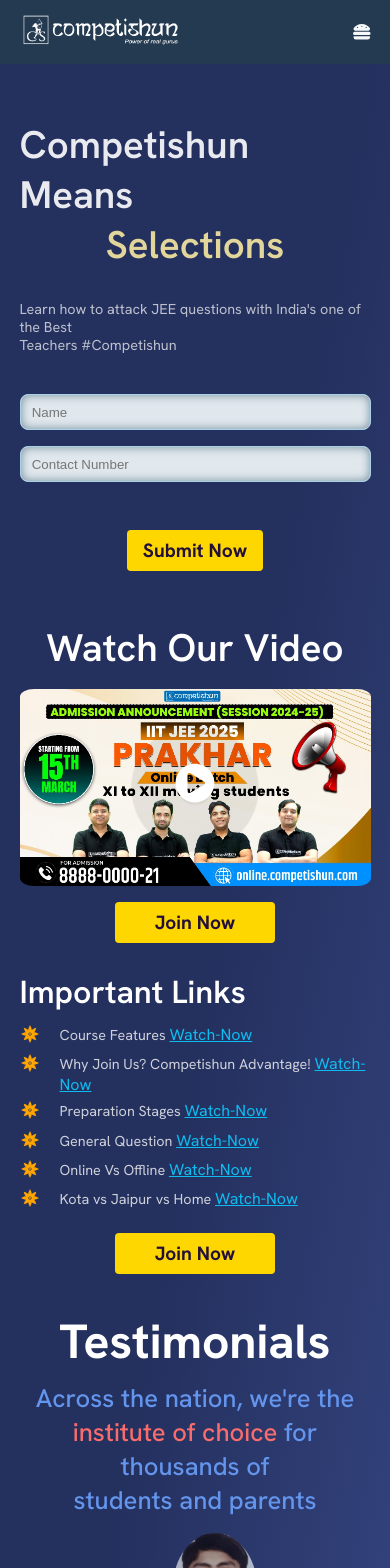
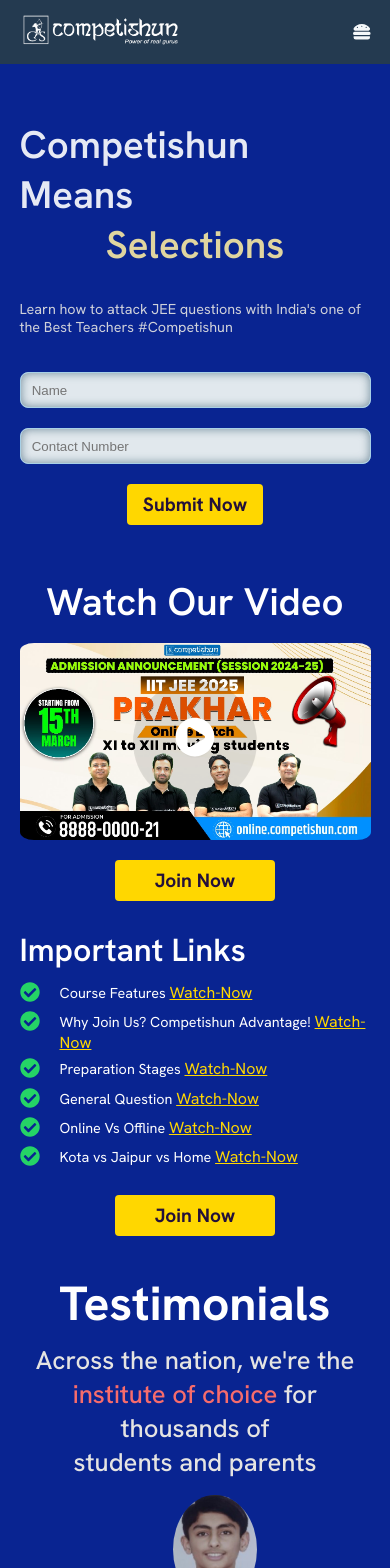
Before and after one commit to Shankar-001/Competishun, a React (Vite) app: page /enroll-now in a window 390 px wide. Shown: the top 1568 px of the page. Built offline with nearby package versions, Linux system fonts and the light colour scheme; no server answers.

Commit message:
css and design wise changes

```diff
--- a/src/components/Course/CourseCardDetails.jsx
+++ b/src/components/Course/CourseCardDetails.jsx
@@ -61,10 +61,10 @@
       isAvailable: data.Advantages,
     },
     { key: 'Stages', label: 'Preparation Stages', isAvailable: data.Stages },
-    { key: 'GeneralQNA', label: 'General Question', isAvailable: data.GeneralQNA },
+    { key: 'GeneralQNA', label: 'General Questions', isAvailable: data.GeneralQNA },
     {
       key: 'OnlineVsOffline',
-      label: 'Online Vs Offline',
+      label: 'Online vs Offline',
       isAvailable: data.OnlineVsOffline,
     },
     {
--- a/src/components/LandingComponent/LandingFAQ.jsx
+++ b/src/components/LandingComponent/LandingFAQ.jsx
@@ -6,7 +6,7 @@
   return (
     <div className="certificateFaq">
       <div className="faqContainer">
-        <div className="faqContent">Competishun FAQ’s</div>
+        <div className="faqContent">Frequently Asked Questions</div>
         <div className="faqContent1">
           <FaqContent
             text="How can recipients validate their certificates?"
--- a/src/components/LandingComponent/LandingHomeSection.jsx
+++ b/src/components/LandingComponent/LandingHomeSection.jsx
@@ -141,14 +141,13 @@
               </span>
             </h1>
             <p>
-              Learn how to attack JEE questions with India's one of the Best
-              <br />
-              Teachers #Competishun
+              Learn how to attack JEE questions with India's one of the Best Teachers #Competishun
+              {/* One of the most trusted online coaching platforms for IIT JEE and NEET preparation */}
             </p>
           </div>
-          <div className="landing-img">
+          {/* <div className="landing-img">
             <img src={HighlightImg} alt="" />
-          </div>
+          </div> */}
         </div>
       </div>
 
--- a/src/components/LandingComponent/LandingWhyCompethisun.jsx
+++ b/src/components/LandingComponent/LandingWhyCompethisun.jsx
@@ -2,6 +2,7 @@
 import { GiFlowerStar } from 'react-icons/gi';
 import gif from '../../assets/click2.gif';
 import { GiClick } from 'react-icons/gi';
+import { FaCheckCircle } from "react-icons/fa";
 export const LandingWhyCompethisun = () => {
 
   return (
@@ -15,7 +16,7 @@
           <div className="box1" id="abc">
             <div className="check-logo">
               {/* <LuCheckCircle color="orage" className='check' /> */}
-              <GiFlowerStar color="orange" className="check" />
+              <FaCheckCircle color="#25D366" className="check" />
             </div>
             <div className="info">
 
@@ -30,14 +31,14 @@
                 href="https://youtu.be/l2tLkv_t15k?feature=shared"
                 target="_blank"
               >
-                <GiClick color="orange" className="check" />
+                <GiClick color="green" className="check" />
               </a>
             </div> */}
           </div>
 
           <div className="box1">
             <div className="check-logo">
-              <GiFlowerStar color="orange" className="check" />
+              <FaCheckCircle color="#25D366" className="check" />
             </div>
             <div className="info">
 
@@ -51,7 +52,7 @@
 
           <div className="box1">
             <div className="check-logo">
-              <GiFlowerStar color="orange" className="check" />
+              <FaCheckCircle color="#25D366" className="check" />
             </div>
             <div className="info">
 
@@ -65,7 +66,7 @@
 
           <div className="box1">
             <div className="check-logo">
-              <GiFlowerStar color="orange" className="check" />
+              <FaCheckCircle color="#25D366" className="check" />
             </div>
             <div className="info">
 
@@ -79,7 +80,7 @@
 
           <div className="box1">
             <div className="check-logo">
-              <GiFlowerStar color="orange" className="check" />
+              <FaCheckCircle color="#25D366" className="check" />
             </div>
             <div className="info">
 
@@ -93,7 +94,7 @@
 
           <div className="box1">
             <div className="check-logo">
-              <GiFlowerStar color="orange" className="check" />
+              <FaCheckCircle color="#25D366" className="check" />
             </div>
             <div className="info">
 
--- a/src/components/LandingComponent/ResultSection.jsx
+++ b/src/components/LandingComponent/ResultSection.jsx
@@ -6,7 +6,7 @@
 const ResultSection = () => {
   const JeeMainsResult = [
     {
-      title: '🎯Jee Main Result',
+      title: '🎯JEE Main Results',
       description: 'Best and quality result from Jee Mains Exams',
       numbers1: '1924',
       numbers2: '1730',
@@ -14,7 +14,7 @@
       selction: 'selections',
     },
     {
-      title: '🎯 Jee Advanced Result',
+      title: '🎯 JEE Advanced Results',
       description: 'Best and quality result from Jee Mains Exams',
       numbers1: '775',
       numbers2: '752',
--- a/src/index.css
+++ b/src/index.css
@@ -17,12 +17,12 @@
   --landing-darkest-bg-color: #24305E;
   --landing-primary-color: #F8E9A1;
   --landing-secondary-color: #F76C6C;
-  --landing-desc-color: #ced1da;
+  --landing-desc-color: #e5e4e2;
   --landing-main-head-color: white;
-  --landing-sub-head-color: #6495ED;
+  --landing-sub-head-color: #e5e4e2;
   --landing-btn-background-color: var(--golden-color);
   --landing-button-color: #23103A;
-  --landing-bg-liner-grad: linear-gradient(100deg, #24305E 35%, #374785 70%, #A8D0E6 100%);
+  --landing-bg-liner-grad: #092491;
   --hero-bg-liner-grad: linear-gradient(104deg, #0061FF 30.47%, #60EFFF 108.71%);
   --text-liner-grad: linear-gradient(93deg, #0D47A1 49.87%, #2E93CA 85.58%);
   --ip-border-clr: #243a50;
@@ -2900,7 +2900,7 @@
   align-items: start;
   grid-template-columns: 2fr 1fr;
   gap: 5rem;
-  margin-top: 11rem;
+  margin-top: 6rem;
 }
 @media (max-width: 40em) {
   .Landing-Page-Main-Container .landing-highlight .landing-info-container .landing-info-subcontainer {
@@ -2953,6 +2953,7 @@
   font-size: 1.8rem;
   font-weight: 400;
   font-family: var(--font-family);
+  margin-bottom: 2.5rem;
 }
 @media (max-width: 40em) {
   .Landing-Page-Main-Container .landing-highlight .landing-info-container .landing-info-subcontainer .landing-info p {
@@ -2982,8 +2983,6 @@
   }
 }
 .Landing-Page-Main-Container .landing-highlight .landing-home-contact-field {
-  margin-top: 5rem;
-  margin-bottom: 2.5rem;
   margin-left: 5%;
   align-self: start;
   justify-self: start;
@@ -2991,7 +2990,7 @@
 .Landing-Page-Main-Container .landing-highlight .landing-home-contact-field form input {
   border: 0.2rem solid var(--landing-medium-bg-color);
   border-radius: 1rem;
-  margin-bottom: 2rem;
+  margin-bottom: 2.5rem;
   background-color: var(--light-bg-color);
   height: 4.5rem;
   width: 100%;
@@ -3008,7 +3007,6 @@
     justify-self: center;
     margin-top: 2rem;
     margin-left: 0;
-    margin-bottom: 2rem;
   }
 }
 .Landing-Page-Main-Container .landing-highlight .btn {
@@ -3038,7 +3036,6 @@
     align-self: center;
     justify-self: center;
     margin-left: 0;
-    margin-top: 2rem;
   }
 }
 .Landing-Page-Main-Container .landing-video-container {
@@ -3165,8 +3162,8 @@
   border-radius: 0.5rem;
   width: fit-content;
   padding: 1rem 5rem;
+  margin-top: 2.5rem;
   margin-bottom: 2.5rem;
-  margin-top: 2rem;
   font-weight: 700;
   font-size: 2.4rem;
   align-self: center;
@@ -3907,6 +3904,7 @@
   font-weight: 600;
   font-family: var(--font-family);
   color: var(--landing-main-head-color);
+  text-align: center;
   margin-top: 3%;
   margin-bottom: 3%;
 }
@@ -3918,9 +3916,9 @@
   }
 }
 .Landing-Page-Main-Container .certificateFaq .faqContainer .faqContent1 .faqSubContent {
-  border: 0.1rem dashed var(--landing-medium-bg-color);
-  padding: 2rem;
-  margin-bottom: 2%;
+  border-bottom: 0.1rem solid var(--landing-medium-bg-color);
+  padding: 1rem 0;
+  margin-bottom: 1%;
 }
 .Landing-Page-Main-Container .certificateFaq .faqContainer .faqContent1 .faqSubContent h2 {
   color: var(--landing-sub-head-color);
@@ -3949,7 +3947,7 @@
   font-size: 1.8rem;
   font-weight: 400;
   font-family: var(--font-family);
-  color: var(--landing-desc-color);
+  color: #aabbcd;
   margin-top: 1%;
   margin-right: 10%;
   text-align: justify;
@@ -4011,7 +4009,7 @@
 }
 .Landing-Page-Main-Container .main-container .inner-container .box1 .info p {
   font-size: 2.5rem;
-  color: var(--landing-desc-color);
+  color: var(--landing-main-head-color);
 }
 @media screen and (max-width: 1200px) {
   .Landing-Page-Main-Container .main-container .inner-container .box1 .info p {
@@ -4025,7 +4023,7 @@
 }
 .Landing-Page-Main-Container .main-container .inner-container .box1 .info p span {
   text-decoration: underline;
-  color: rgb(15, 188, 240);
+  color: #FFD700;
   font-size: 2rem;
 }
 .Landing-Page-Main-Container .main-container .inner-container .box1 .info p span:hover {
@@ -4060,7 +4058,7 @@
   width: fit-content;
   padding: 1rem 5rem;
   margin-bottom: 2.5rem;
-  margin-top: 2rem;
+  margin-top: 2.5rem;
   font-weight: 700;
   font-size: 2.4rem;
   align-self: center;
--- a/src/styles/components/LandingComponent/LandingHomeSection.scss
+++ b/src/styles/components/LandingComponent/LandingHomeSection.scss
@@ -13,7 +13,7 @@
       @include grid-ss;
       @include grid-n-col((2fr, 1fr));
       gap: 5rem;
-      margin-top: 11rem;
+      margin-top: 6rem;
       @media (max-width: 40em) {
         @include grid-n-col((1fr));
         margin-top: 8rem;
@@ -49,6 +49,7 @@
           color: var(--landing-desc-color);
           letter-spacing: 0.1rem;
           @include h5;
+          margin-bottom: 2.5rem;
           @media (max-width: 40em) {
             @include h5;
             letter-spacing: 0;
@@ -72,11 +73,12 @@
   }
 
   .landing-home-contact-field {
-    margin: {
-      top: 5rem;
-      bottom: 2.5rem;
-      left: 5%;
-    }
+    // margin: {
+    //   top: 5rem;
+    //   bottom: 2.5rem;
+    //   left: 5%;
+    // }
+    margin-left: 5%;
     align-self: start;
     justify-self: start;
 
@@ -84,7 +86,7 @@
       input {
         border: 0.2rem solid var(--landing-medium-bg-color);
         border-radius: 1rem;
-        margin-bottom: 2rem;
+        margin-bottom: 2.5rem;
         background-color: var(--light-bg-color);
         height: 4.5rem;
         width: 100%;
@@ -103,7 +105,7 @@
       margin: {
         top: 2rem;
         left: 0;
-        bottom: 2rem;
+        // bottom: 2rem;
       }
     }
   }
@@ -127,7 +129,7 @@
       align-self: center;
       justify-self: center;
       margin-left: 0;
-      margin-top: 2rem;
+      // margin-top: 2rem;
     }
   }
 }
--- a/src/styles/components/LandingComponent/LandingVideo.scss
+++ b/src/styles/components/LandingComponent/LandingVideo.scss
@@ -112,8 +112,8 @@
       width: fit-content;
       padding: 1rem 5rem;
       margin: {
+        top: 2.5rem;
         bottom: 2.5rem;
-        top: 2rem;
       }
       font-weight: 700;
       font-size: 2.4rem;
--- a/src/styles/components/LandingComponent/whyCompethisun.scss
+++ b/src/styles/components/LandingComponent/whyCompethisun.scss
@@ -37,7 +37,7 @@
       .info {
         p {
           font-size: 2.5rem;
-          color: var(--landing-desc-color);
+          color: var(--landing-main-head-color);
           @media screen and (max-width: 1200px) {
             font-size: 1.8rem;
             span {
@@ -48,7 +48,7 @@
           }
           span {
             text-decoration: underline;
-            color: rgb(15, 188, 240);
+            color: #FFD700;
             font-size: 2rem;
           }
           span:hover {
@@ -87,7 +87,7 @@
     padding: 1rem 5rem;
     margin: {
       bottom: 2.5rem;
-      top: 2rem;
+      top: 2.5rem;
     }
     font-weight: 700;
     font-size: 2.4rem;
--- a/src/styles/variables.scss
+++ b/src/styles/variables.scss
@@ -26,14 +26,17 @@
   --landing-primary-color: #F8E9A1;
   --landing-secondary-color: #F76C6C;
 
-  --landing-desc-color: #ced1da;
+  --landing-desc-color: #e5e4e2;
   --landing-main-head-color: white;
   // --landing-sub-head-color: rgba(183, 201, 69, 0.844);
-  --landing-sub-head-color: #6495ED;
+  // --landing-sub-head-color: #6495ED;
+  // --landing-sub-head-color: #ccddff;
+  --landing-sub-head-color: #e5e4e2;
   --landing-btn-background-color: var(--golden-color);
   --landing-button-color: #23103A;
 
-  --landing-bg-liner-grad: linear-gradient(100deg, #24305E 35%, #374785 70%, #A8D0E6 100%);
+  // --landing-bg-liner-grad: linear-gradient(100deg, #24305E 35%, #374785 70%, #A8D0E6 100%);
+  --landing-bg-liner-grad: #092491;
 
   --hero-bg-liner-grad: linear-gradient(104deg, #0061FF 30.47%, #60EFFF 108.71%);
   --text-liner-grad: linear-gradient(93deg, #0D47A1 49.87%, #2E93CA 85.58%);
```
Also changed, not shown: src/styles/components/LandingComponent/LandingFAQ.scss (+5 -4 lines), src/assets/MinusCircle.svg, src/assets/PlusCircle.svg.
